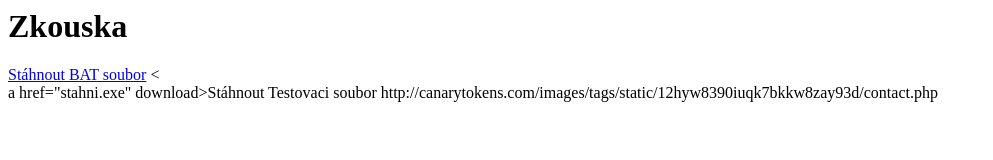
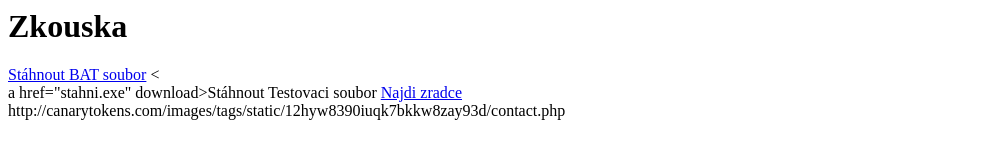
Before and after one commit to antiproton-matter/Nameless, a plain HTML site: page index.html in a window 1280 px wide. Shown: the whole page, without its empty margins (0-993 px from the left). Drawn offline with Linux system fonts and the light colour scheme.

Commit message:
Update index.html

```diff
--- a/index.html
+++ b/index.html
@@ -4,4 +4,6 @@
 
 <<br>a href="stahni.exe" download>Stáhnout Testovaci soubor</a>
 
+  <a href="nicol.txt" download>Najdi zradce</a> <br>
+
 http://canarytokens.com/images/tags/static/12hyw8390iuqk7bkkw8zay93d/contact.php
```
